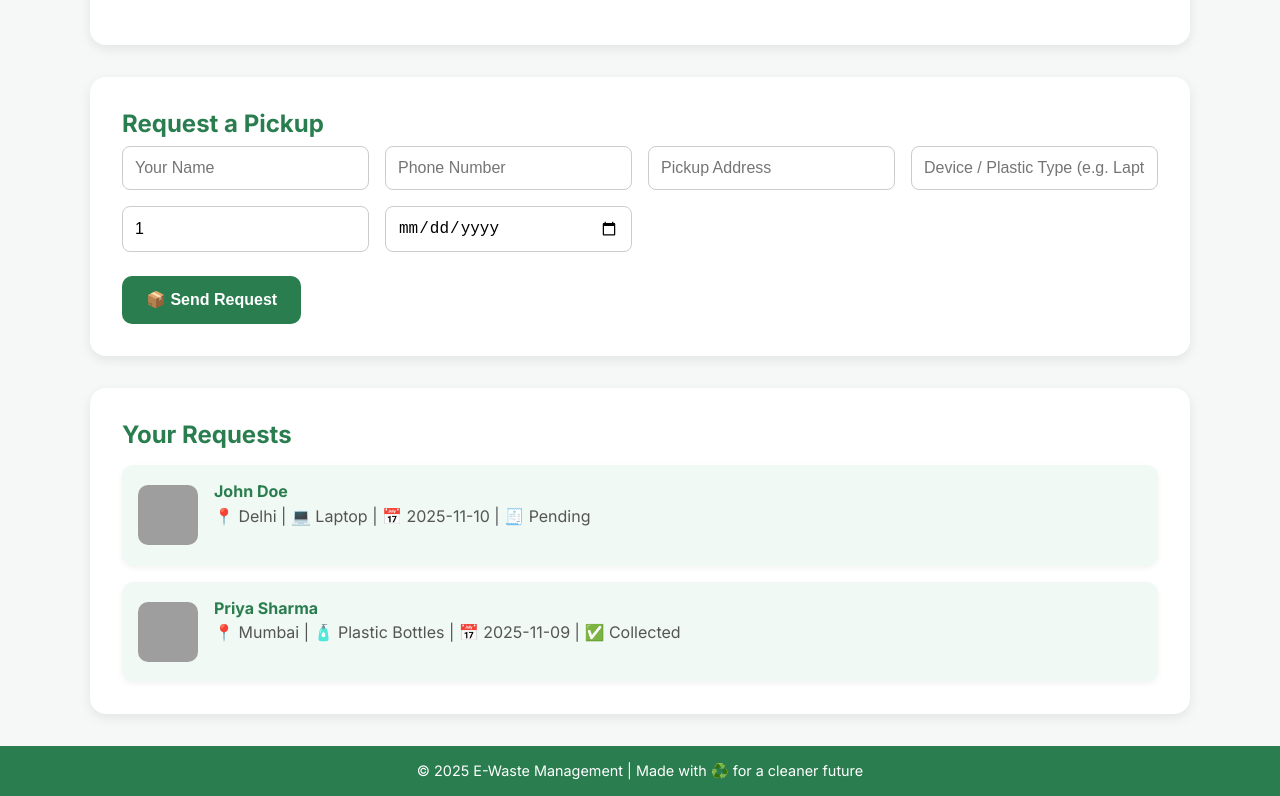
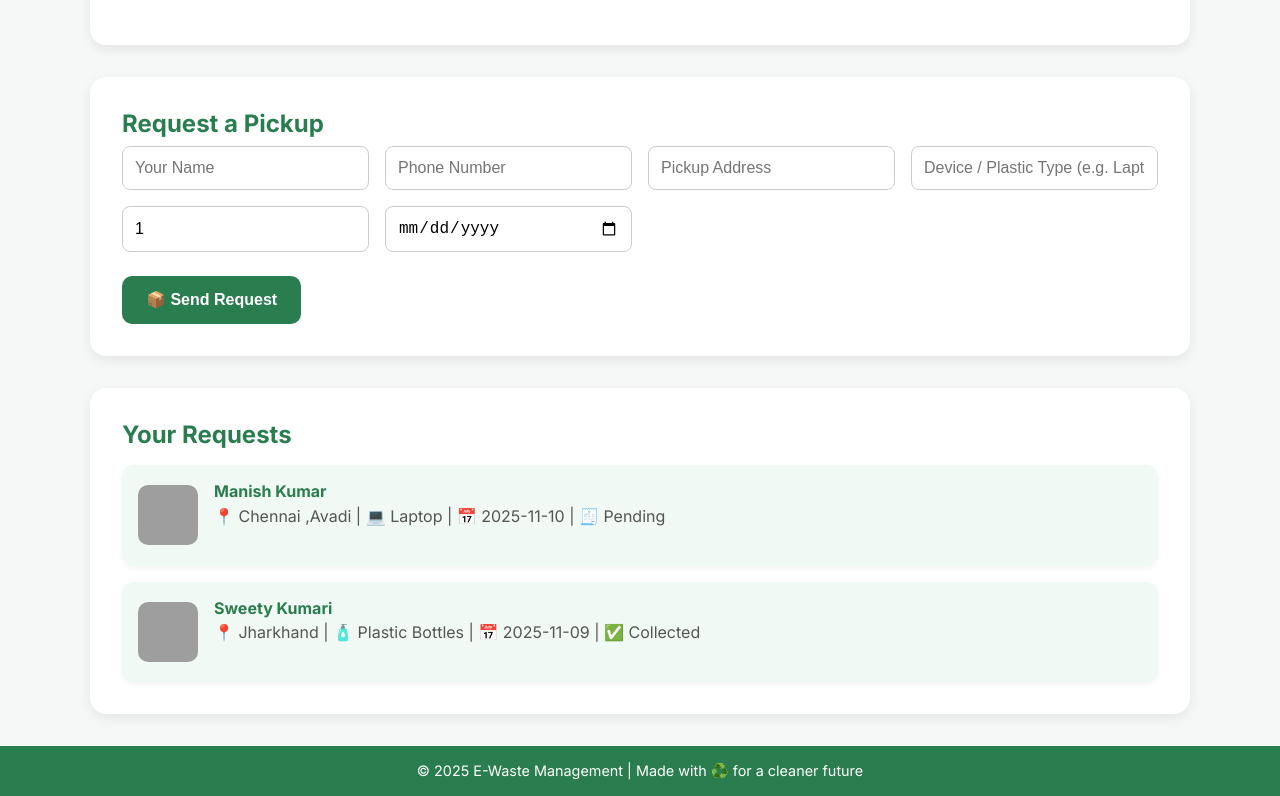
Before and after one commit to manishyadav73/e-waste-management-final, a plain HTML site: page public/index.html in a window 1280 px wide. Shown: the part 621-1417 px from the top of the page. Drawn offline with Linux system fonts and the light colour scheme; grey boxes are pictures that could not be loaded.

Commit message:
Update index.html

```diff
--- a/public/index.html
+++ b/public/index.html
@@ -243,16 +243,16 @@
         <div class="request-item">
           <img src="https://cdn-icons-png.flaticon.com/512/3081/3081874.png" alt="E-waste">
           <div class="request-info">
-            <h4>John Doe</h4>
-            <p>📍 Delhi | 💻 Laptop | 📅 2025-11-10 | 🧾 Pending</p>
+            <h4>Manish Kumar</h4>
+            <p>📍 Chennai ,Avadi | 💻 Laptop | 📅 2025-11-10 | 🧾 Pending</p>
           </div>
         </div>
 
         <div class="request-item">
           <img src="https://cdn-icons-png.flaticon.com/512/3039/3039382.png" alt="Plastic">
           <div class="request-info">
-            <h4>Priya Sharma</h4>
-            <p>📍 Mumbai | 🧴 Plastic Bottles | 📅 2025-11-09 | ✅ Collected</p>
+            <h4>Sweety Kumari</h4>
+            <p>📍 Jharkhand | 🧴 Plastic Bottles | 📅 2025-11-09 | ✅ Collected</p>
           </div>
         </div>
       </div>
```
